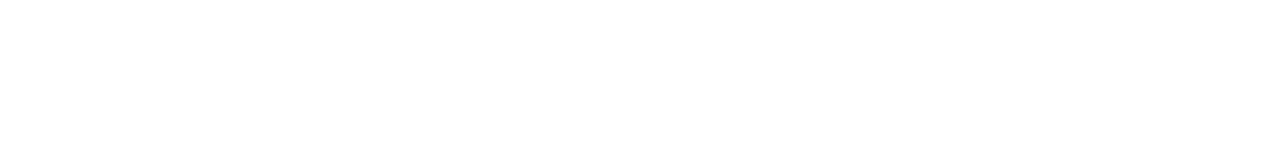
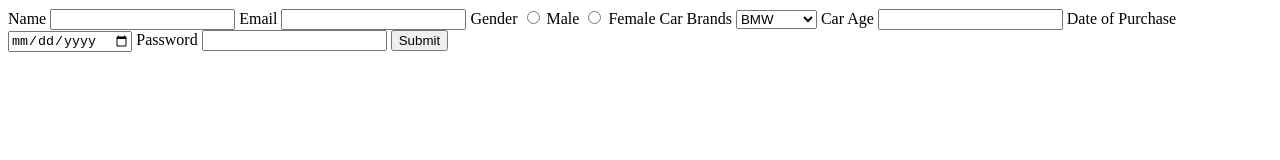
Before and after one commit to acciojob/car-insurance-form-raushanroy9234, a website: page main.html in a window 1280 px wide. Drawn offline with Linux system fonts and the light colour scheme.

Commit message:
created a submission

```diff
--- a/main.html
+++ b/main.html
@@ -10,6 +10,32 @@
 	<!-- the entire body must be written by student -->
     <script type="text/javascript" src="./script.js">
 </script>
+	<form>
+		<label for="name">Name</lable>
+		<input type="text" name="name" id="#name">
+		<label for="email">Email</lable>
+		<input type="text" name="email" id="#email" required>
+		<label>Gender</lable>
+		<input type="radio" id="#male" name="gender" required>
+		<label for="male">Male</label>
+		<input type="radio" id="#female" name="gender" required>
+		<label for="female">Female</label>
+		<label for="carBrand">Car Brands</label>
+        <select id="#cars" name="carBrand">
+            <option value="BMW">BMW</option>
+            <option value="Audi">Audi</option>
+            <option value="Mercedes">Mercedes</option>
+        </select>
+		<label for="carAge">Car Age</label>
+		<input type="number" id="#carage" name="carAge" required>
+		<label for="datepurchase">Date of Purchase</label>
+		<input type="date" id="#dop" name="datepurchase" required>
+		<label for="password">Password</label>
+		<input type="password" id="pass" name="password" required>
+		<input type="submit" value="Submit">
+
+
+	</form>
 
 </body>
 
```
